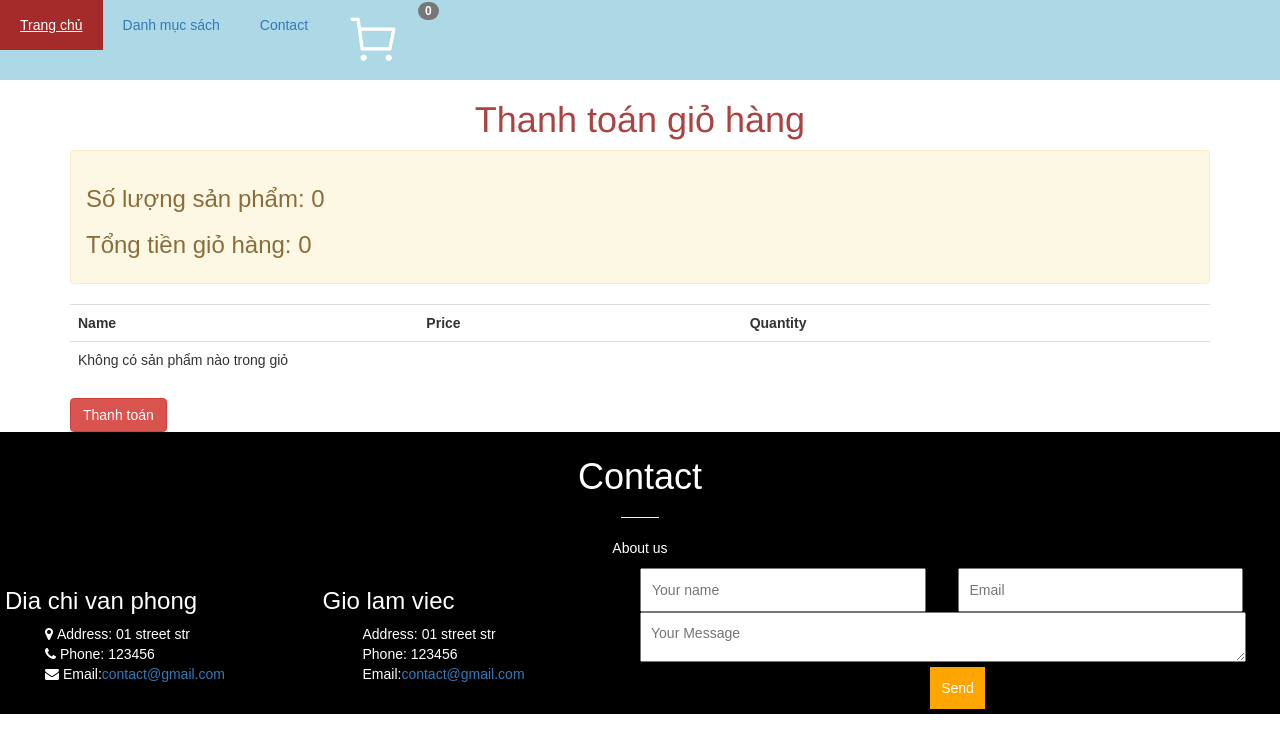
After one commit to tuannhanguyen/SaleBook_CNPM, a Flask app: page /pay in a window 1280 px wide. The commit adds this page. Shown: the top 753 px of the page. Run offline with Flask 2, Linux system fonts and the light colour scheme; some libraries are stand-ins or nearby versions.

Commit message:
checkout cart

```diff
--- a/mainapp/main.py
+++ b/mainapp/main.py
@@ -97,6 +97,23 @@ def add_to_cart():
     })
 
 
+@app.route('/pay')
+def payment():
+    total_quan, total_amount = utils.cart_starts(session.get('cart'))
+    return render_template("payment.html", total_amount=total_amount, total_quan=total_quan)
+
+
+@app.route('/api/pay', methods=['post'])
+def pay():
+    if 'cart' in session and session['cart']:
+        utils.add_receipt(cart=session['cart'])
+        del session['cart']
+
+        return jsonify({'message': 'Đã thanh toán'})
+
+    return jsonify({'message': 'failed'})
+
+
 if __name__ == "__main__":
     from mainapp.admin_module import *
     app.run(debug=True)
--- a/mainapp/static/css/style.css
+++ b/mainapp/static/css/style.css
@@ -11,7 +11,7 @@ header >h1{
     color:  gray;
     font-size:56px;
     text-shadow: 3px 4px lightblue; /*nhoe chu*/
-    animation: doimau 1s infinite;
+    /*animation: doimau 1s infinite;*/
 }
 
 @keyframes doimau{
--- a/mainapp/static/js/pro.js
+++ b/mainapp/static/js/pro.js
@@ -15,3 +15,17 @@ function addToCart(id, name, price){
         stats.innerText = `${data.total_quantity} - ${data.total_amount} vnd`;
     })
 }
+
+
+function pay(){
+    if (confirm("Thanh tóan giỏ hàng?") == true)
+        fetch('/api/pay', {
+        'method': 'post',
+        'headers': {
+            'Content-Type': 'application/json'
+        }
+        }).then(res => res.json()).then(data =>{
+            alert(data.message);
+            location.reload();
+        }).catch(err => console.log(err))
+}
--- a/mainapp/templates/base/base.html
+++ b/mainapp/templates/base/base.html
@@ -5,6 +5,7 @@
     <title>Demo</title>
     <link href="{{url_for('static', filename='css/style.css')}}" rel="stylesheet" />
     <link href="http://stackpath.bootstrapcdn.com/font-awesome/4.7.0/css/font-awesome.min.css" rel="stylesheet" />
+    <link rel="stylesheet" href="https://maxcdn.bootstrapcdn.com/bootstrap/3.4.1/css/bootstrap.min.css">
     <script src="{{url_for('static', filename='js/pro.js')}}"></script>
 </head>
 <body>
--- a/mainapp/templates/base/nav.html
+++ b/mainapp/templates/base/nav.html
@@ -10,5 +10,7 @@
                 </ul>
             </li>
             <li><a href="/admin/aboutusview/">Contact</a></li>
+            <li><a href="/pay" ><img src="/static/images/cart-icon.jpg" style="height:50px; width:50px" class="text-right" /></a> </li>
+            <li> <a href="{{ url_for('payment') }}" id="cart-stats" class="badge badge-primary" >0</a></li>
         </ul>
     </nav>
--- /dev/null
+++ b/mainapp/templates/payment.html
@@ -0,0 +1,42 @@
+{% extends 'base/base.html' %}
+
+{% block header %}
+
+{% endblock %}
+
+{% block content %}
+    <h1 class="text-center text-danger">Thanh toán giỏ hàng</h1>
+    <div class="container">
+        <div class="alert alert-warning">
+            <h3>Số lượng sản phẩm: {{total_quan}}</h3>
+            <h3>Tổng tiền giỏ hàng: {{total_amount}}</h3>
+        </div>
+        <table class="table">
+            <tr>
+<!--            <th>ID</th>-->
+            <th>Name</th>
+            <th>Price</th>
+            <th>Quantity</th>
+        </tr>
+        {% if 'cart' in session and session['cart'] %}
+        {% for p in session['cart'].values() %}
+        <tr>
+<!--            <td>{{ p.id }}</td>-->
+            <td>{{ p.name }}</td>
+            <td>{{ p.price }}</td>
+            <td>
+                <div class="form-group">
+<!--                    lay tu cart-->
+                    <input class="form-control" type="number" value="{{ p.quantity }}" >
+                </div>
+            </td>
+        </tr>
+        {% endfor %}
+        {% else %}
+            <td colspan="4">Không có sản phẩm nào trong giỏ</td>
+        {% endif %}
+        </table>
+        <input type="button" onclick="pay()"
+               value="Thanh toán" class="btn btn-danger ">
+    </div>
+{% endblock %}
--- a/mainapp/templates/product-economy.html
+++ b/mainapp/templates/product-economy.html
@@ -15,8 +15,8 @@
                 <h3>{{p.name | to_uppercase}}</h3>
                 <p>{{p.price}}</p>
                 <p>
-                    <input type="button" value="Xem chi tiết"  class="btn btn-warning"/>
-                    <input type="button" value="Mua ngay" class="btn" />
+                    <input type="button" value="Xem chi tiết" class="btn btn-primary" />
+                    <input type="button" value="Đặt hàng" class="btn btn-danger" />
                 </p>
             </div>
         </div>
--- a/mainapp/templates/product-literature.html
+++ b/mainapp/templates/product-literature.html
@@ -15,8 +15,8 @@
                 <h3>{{p.name | to_uppercase}}</h3>
                 <p>{{p.price}}</p>
                 <p>
-                    <input type="button" value="Xem chi tiết"  class="btn btn-warning"/>
-                    <input type="button" value="Mua ngay" class="btn" />
+                    <input type="button" value="Xem chi tiết"  class="btn btn-primary"/>
+                    <input type="button" value="Đặt hàng" class="btn btn-danger" />
                 </p>
             </div>
             {% endif %}
--- a/mainapp/utils.py
+++ b/mainapp/utils.py
@@ -1,4 +1,5 @@
-from mainapp.models import Book, Category
+from mainapp.models import Book, ReceiptDetails, Receipt
+from mainapp import db
 
 
 def read_book():
@@ -6,8 +7,24 @@ def read_book():
 
 
 def cart_starts(cart):
-    count, price = 0,0
-    for p in cart.values():
-        count = count + p["quantity"]
-        price = price + p["price"] * p["quantity"]
+    count, price = 0, 0
+    if cart:
+        for p in cart.values():
+            count = count + p["quantity"]
+            price = price + p["price"] * p["quantity"]
     return count, price
+
+
+# trong models
+def add_receipt(cart):
+    receipt = Receipt(customer_id=1)
+    db.session.add(receipt)
+
+    for p in list(cart.values()):
+        detail = ReceiptDetails(quantity=p["quantity"],
+                                price=p["price"],
+                                book_id=p["id"],
+                                receipt=receipt)
+        db.session.add(detail)
+
+    db.session.commit()
```
Also changed, not shown: mainapp/models.py (+17 -0 lines), mainapp/templates/product-list.html (+6 -6 lines), mainapp/static/images/cart-icon.jpg (added).
